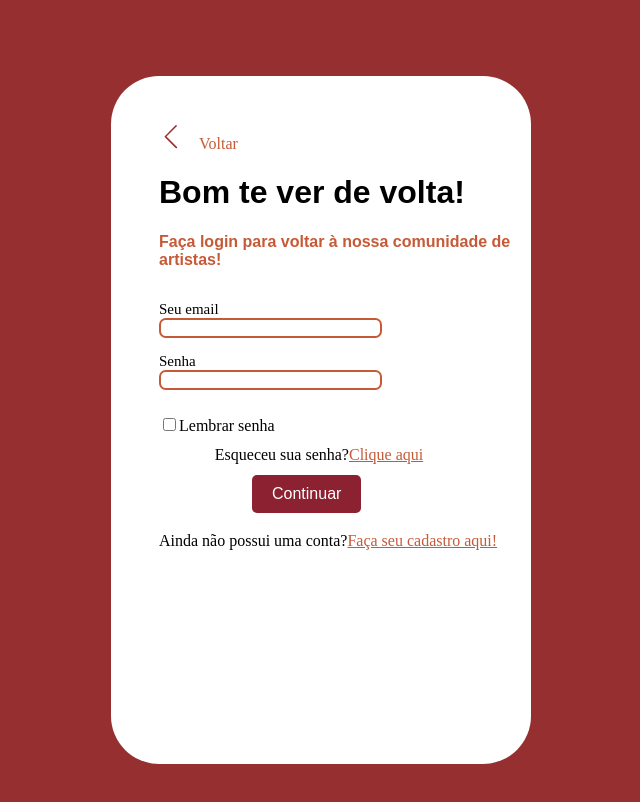
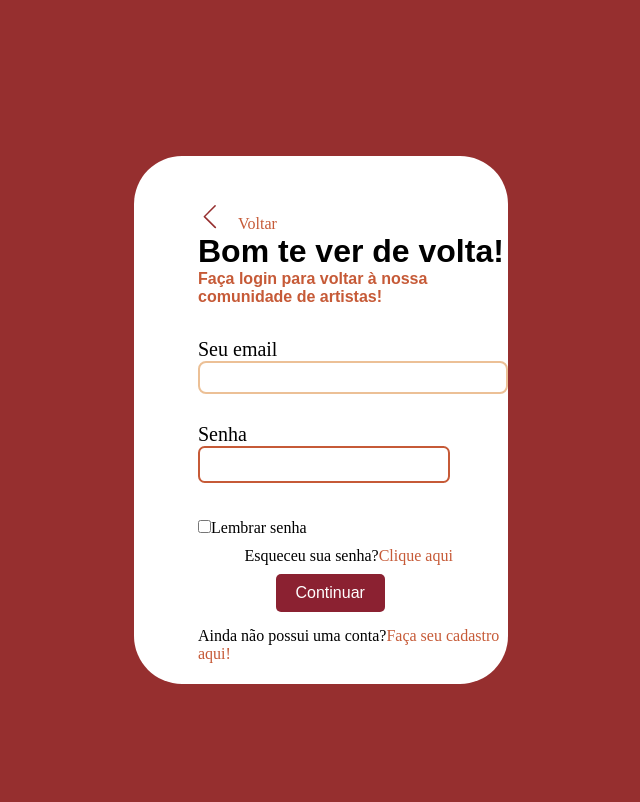
Before and after one commit to AnnaKarinaferreira/artistasSA, a React (Vite) app: page /Login in a window 1280 px wide. Shown: the top 802 px of the page, without its empty margins (319-959 px from the left). Built offline with nearby package versions, Linux system fonts and the light colour scheme.

Commit message:
up e cadastro, desafios, homes, login  eperfil arte

```diff
--- a/src/Components/Cadastro/Cadastro.css
+++ b/src/Components/Cadastro/Cadastro.css
@@ -1,134 +1,138 @@
-.geral {
-    display: flex;
-    flex-direction: column;
-    align-items: center;
-    justify-content: center;
+* {
+    padding: 0;
+    margin: 0;
+}
+.linklogin{
+    color: blue;
+}
+html, body {
+    background-color: #962F2F !important;
+    width: 100vw;
     height: 100vh;
-    padding: 20px;
-    box-shadow: 0 4px 10px rgba(0, 0, 0, 0.1);
-    background-color: #962F2F;
 }
 
-.boxcadastro {
-    background-color: aliceblue;
-    width: 35%;
-    padding-top: 2em;
-    padding-left: 1em;
-    height: 95%;
-    border-radius: 6%;
-    box-sizing: border-box;
+.linkhomel a{
+    text-decoration: none;
+    color: #F3F0ED;
+    font-size: 20px;
 }
 
-.linkvoltar {
-    text-decoration: none;
-    color: #C65A37;
-    margin-left: 1em;
+.titulo {
+    margin-top: 17px !important;
+    margin-bottom: 10px !important;
+    margin-left: 1px !important;
+    font-size: 25px;
+    font-family: Helvetica, Arial, sans-serif;
 }
 
-.titulobemvindo {
-    color: black;
+.descricao {
+    font-family: Helvetica, Arial, sans-serif;
+    font-size: 15px;
+    font-style: italic;
+    margin-bottom: 15px !important;
+    color: #C65A37;
 }
 
-.textobemvindo {
-    color: #C65A37;
-    font-size: 1em;
-    margin-bottom: 2em;
+.Conteiner {
+    margin-left: 4vh;
+    background-color: #F3F0ED;
+    width: 65vh;
+    height: fit-content;
+    padding-top: 3rem;
+    padding-bottom: 3rem;
+    border-radius: 20px;
+    margin-left: calc(40% - 140px);
+    text-align: center;
+    padding: 40px;
+    margin-top: 15em;
 }
 
-.email,
-.inputusuario,
-.numero,
-.senha,
-.confsenha {
-    margin-bottom: 2px;
+.alinhamento1 {
+    display: flex;
+    align-items: center;
+    justify-content: flex-start;
+    width: 100%;
+}
+
+.seta {
+    margin-right: 8px;
+    margin-top: 5px;
+    width: 14px;
+}
+
+.voltar{
+    font-size:  1vw;
+    color: #962F2F;
+    text-decoration: none;
+
+}
+
+.voltar, .titulo, .descricao, .input1, .input2, .input3, .input6, .recall-forget{
+    text-align: left;
+    margin: 0;
+    margin-top: 5px;
+    padding-left: 0;
+    font-size: 15px;
+}
+.BTNcontinuarCadastro {
+    border-radius: 30px;
+    width: 190px;
+    margin-top: 20px;
+    margin-bottom: 20px;
+    height: 45px;
+    text-align: center;
+    outline: none;
+    background-color: #962F2F;
+    border: none;
     font-size: 15px;
 }
 
-.inputemail,
-.inputusuario,
-.inputnumero,
-.inputsenha,
-.inputconfsenha {
-    border: 2px solid #C65A37;
-    width: 60%;
-    height: 1.5em;
-    border-radius: 0.5em;
-    margin-bottom: 1em;
-    box-sizing: border-box;
+.BTNcontinuarCadastro a{
+    text-decoration: none;
+    color: white;
 }
 
-.cadastrar {
-    background-color: #8b2131;
-    color: #fff;
-    border: none;
-    padding: 10px 20px;
-    border-radius: 1em;
-    font-size: 16px;
-    margin-top: 3%;
-    margin-left: 34%;
-    cursor: pointer;
+.signup-link{
+    display: flex;
+    flex-direction: row;
+    text-align: center;
+    justify-content: center;
+    gap: 12px;
 }
 
-@media screen and (max-width: 768px) {
-    .boxcadastro {
-        width: 80%;
-        padding-left: 2em;
-    }
-
-    .inputemail,
-    .inputusuario,
-    .inputnumero,
-    .inputsenha,
-    .inputconfsenha {
-        width: 80%;
-    }
-
-    .cadastrar {
-        margin-left: 10%;
-        width: 80%;
-        padding: 12px 20px;
-        font-size: 14px;
-    }
-
-    .titulobemvindo {
-        font-size: 1.2em;
-    }
-
-    .textobemvindo {
-        font-size: 0.9em;
-        margin-bottom: 1.5em;
-    }
+.signup-link p{
+    font-size: 15px;
+    font-weight: 400;
+    color: #000;
 }
 
-@media screen and (max-width: 480px) {
+.signup-link a:visited, .signup-link a:link{
+    font-size: 15px;
+    font-weight: 400;
+    color: #C65A37;
+}
 
-    /* Para telas menores, como smartphones */
-    .boxcadastro {
-        width: 90%;
-        padding-left: 1em;
-    }
 
-    .inputemail,
-    .inputusuario,
-    .inputnumero,
-    .inputsenha,
-    .inputconfsenha {
-        width: 90%;
-    }
+input[type="text"], input[type="email"], input[type="number"], input[type="password"] {
+    width: 100%;
+    box-sizing: border-box;
+    height: 35px;
+    border-color: #ECC096;
+    border-radius: 8px;
+    outline: none;
+    border: 2px solid #ECC096;
+    box-shadow: none;
+    background-color: transparent;
+}
 
-    .cadastrar {
-        margin-left: 5%;
-        width: 90%;
-        padding: 12px 18px;
-        font-size: 13px;
-    }
+.senhaCadastro{
+    display: flex;
+    flex-direction: row;
+    gap: 25px;
+}
 
-    .titulobemvindo {
-        font-size: 1em;
-    }
+.senhaCadastro div{
+    text-align: start;
+    width: 240px;
 
-    .textobemvindo {
-        font-size: 0.85em;
-        margin-bottom: 1em;
-    }
 }
--- a/src/Components/Desafios/Desafios.css
+++ b/src/Components/Desafios/Desafios.css
@@ -6,8 +6,14 @@
     margin-left: 3%;
     height: 15em;
     padding-top: 5em;
-    border-radius: 3em;
+    border-radius: 2em;
+
 }
+a{
+    text-decoration: none;
+    color: white;
+}
+
 .desafio1{
     background-color: #C65A37;
 }
--- a/src/Components/Home/Homes.css
+++ b/src/Components/Home/Homes.css
@@ -1,26 +1,26 @@
-body, html{
+body,
+html {
     margin: 0;
     padding: 0;
     width: 100%;
     background-color: #f3f0ed;
 }
 
-.emAlta{
+.emAlta {
     margin-left: 30px;
     margin-top: 5rem;
 }
 
-
-.desenhos{
+.desenhos {
     display: grid;
-    grid-template-columns: repeat(2, 1fr); /* Duas colunas */
-    grid-template-rows: auto auto; /* Duas linhas automáticas */
-    column-gap: 30px; /* Espaço entre colunas */
-    row-gap: 30px; /* Espaço entre linhas */
-    margin: 20px; /* Margem uniforme em todos os lados */
+    grid-template-columns: repeat(2, 1fr);
+    grid-template-rows: auto auto;
+    column-gap: 30px;
+    row-gap: 30px;
+    margin: 20px;
 }
 
-.desenho1{
+.desenho1 {
     text-align: center;
     align-items: center;
 }
@@ -30,23 +30,29 @@ body, html{
 .desenho3,
 .desenho4,
 .desenho5,
-.desenho6
-{
-    height: 300px; /* Altura fixa */
-    background-color: #C65A37; /* Cor padrão; você pode definir cores específicas para cada um */
+.desenho6 {
+    height: 350px;
+    background-color: #C65A37;
     border-radius: 40px;
 }
-.vizualizar{
-    margin-top: 5vh;
+
+.vizualizar {
+    margin-top: 3vh;
     background: none;
     width: 20vh;
     height: 5vh;
     border-color: #f3f0ed;
     border-radius: 10px;
     border-style: solid;
+    transition-duration: 0.4s;
 }
 
-.aviso{
+.vizualizar:hover {
+    background-color: #e9a28b;
+    color: rgb(0, 0, 0);
+}
+
+.aviso {
     margin-top: 20%;
     color: #f3f0ed;
     font-size: medium;
@@ -57,7 +63,7 @@ body, html{
     color: #f3f0ed;
 }
 
-.eventos div{
+.eventos div {
     max-width: 390px;
     height: 167px;
     padding-left: 28px;
@@ -73,7 +79,7 @@ body, html{
     margin-top: 4em;
 }
 
-.eventos{
+.eventos {
     display: flex;
     justify-content: left;
     gap: 2em;
@@ -82,3 +88,39 @@ body, html{
     margin-top: 5%;
     color: #f3f0ed;
 }
+
+@media (max-width: 768px) {
+    .desenhos {
+        grid-template-columns: 1fr;
+        margin: 10px;
+    }
+
+    .eventos {
+        flex-direction: column;
+        margin-left: 0;
+        align-items: center;
+    }
+
+    .eventos div {
+        max-width: 100%;
+        margin-top: 2em;
+    }
+
+    .vizualizar {
+        width: 50vh;
+        height: 7vh;
+
+    }
+}
+
+@media (max-width: 480px) {
+    .emAlta {
+        margin-left: 15px;
+
+    }
+
+    .aviso {
+        font-size: small;
+
+    }
+}
--- a/src/Components/Login/Login.css
+++ b/src/Components/Login/Login.css
@@ -1,4 +1,4 @@
-.geral{
+.geral {
     display: flex;
     flex-direction: column;
     align-items: center;
@@ -9,68 +9,56 @@
     background-color: #962F2F;
 }
 
-.linkvoltar{
+.linkvoltar {
     text-decoration: none;
     color: #C65A37;
     margin-left: 1em;
 }
 
-.titulobemvindo{
+.titulobemvindo {
     color: black;
 }
 
-.textobemvindo{
+.textobemvindo {
     color: #C65A37;
     font-size: 1em;
     margin-bottom: 2em;
 }
 
-.boxlogin{
+.boxlogin {
     background-color: rgb(255, 255, 255);
-    width: 30%;
-    height: 80%;
-    padding-left: 3em;
+    width: 25%;
+    height: 60%;
+    padding-left: 4em;
     padding-top: 3em;
     border-radius: 3em;
 }
 
+/* Parte dos inputs aqui */
+.email, .senha {
+    margin-bottom: 2px;
+    font-size: 20px !important;
+}
 
-/*parte dos inputs aqui*/
-.email{
-    margin-bottom: 2px;
-    font-size: 20px;
-}
-.inputemail{
+.inputemail, .inputsenha {
     border: 2px solid #C65A37;
-    width: 80%;
-    height: 1.5em;
-    border-radius:0.5em;
+    width: 80%; /* Altere aqui para mudar a largura */
+    height: 2.5em !important; /* Altere aqui para mudar a altura */
+    border-radius: 0.5em;
     margin-bottom: 2em;
 }
 
-.senha{
-    margin-bottom: 2px;
-    font-size: 20px;
+.lembrarsenha {
+    margin-top: 3%;
+    margin-bottom: 3%;
 }
 
-.inputsenha{
-    border: 2px solid #C65A37;
-    width: 80%;
-    height: 1.5em;
-    border-radius:0.5em;
-}
-
-.lembrarsenha{
-    margin-top: 3%;
-    margin-bottom:3% ;
-}
-
-.esqueceusenha{
+.esqueceusenha {
     margin-left: 15%;
     margin-bottom: 3%;
 }
 
-.continuar{
+.continuar {
     background-color: #8b2131;
     color: #fff;
     border: none;
@@ -81,11 +69,41 @@
     margin-bottom: 5%;
 }
 
-.textocontinuar{
+.textocontinuar {
     text-decoration: none;
     color: #fff;
 }
+
 .linkcadastro,
-.linkrecuperar{
+.linkrecuperar {
     color: #C65A37;
 }
+
+/* Media Queries para Responsividade */
+@media (max-width: 768px) {
+    .boxlogin {
+        width: 80%; /* Aumenta a largura em telas menores */
+        height: auto; /* Permite que a altura se ajuste automaticamente */
+        padding: 2em; /* Reduz o padding */
+    }
+
+    .inputemail, .inputsenha {
+        width: 90%; /* Aumenta a largura dos inputs em telas menores */
+        height: 2em; /* Ajusta a altura */
+    }
+
+    .continuar {
+        margin-left: 10%; /* Ajusta a margem em telas menores */
+        width: 80%; /* Aumenta a largura do botão */
+    }
+}
+
+@media (max-width: 480px) {
+    .boxlogin {
+        padding: 1.5em; /* Ajusta o padding para telas muito pequenas */
+    }
+
+    .inputemail, .inputsenha {
+        height: 1.8em; /* Ajusta a altura para telas muito pequenas */
+    }
+}
--- a/src/Components/Login/Login.jsx
+++ b/src/Components/Login/Login.jsx
@@ -18,7 +18,7 @@ const handleSubmit=(event) => {
         <>
         <div className='geral'>
             <div className='boxlogin'>
-            <form onSubmit={handleSubmit} >
+            <form onSubmit={handleSubmit}  >
                 <div>
                     <img src={voltar} alt="" />
                     <a href="/"  className='linkvoltar'>Voltar</a>
--- a/src/Components/Perfilartista/PerfilArt.css
+++ b/src/Components/Perfilartista/PerfilArt.css
@@ -1,22 +1,27 @@
+
+.geralartistas{
+
+}
 
 .perfilartistacorpo{
     margin-left: 3%;
-    margin-top: 10%;
+    margin-top: 7%;
     width: 30%;
+    padding-left: 1%;
     padding-right: 3%;
     padding-top: 1em;
     padding-bottom: 1em;
     background-color: rgb(221, 221, 160);
 }
 .imgUser{
-    margin-left: 2em;
+    margin-left: 6em;
 }
 .nomeart{
-    margin-left: 3em;
+    margin-left: 6em;
 }
 .user{
     opacity: 0.5;
-    margin-left: 9.5em;
+    margin-left: 13em;
 }
 
 
--- a/src/Components/Perfilartista/PerfilArt.jsx
+++ b/src/Components/Perfilartista/PerfilArt.jsx
@@ -14,9 +14,10 @@ const PerfilArt = () => {
   return (
     <>
       <HeaderLog></HeaderLog>
+      <div className="geralartistas">
       <div className="perfilartistacorpo">
         <div className="elementosalinhar">
-          <div>
+
           <div>
             <img src={user} alt="user" className="imgUser" />
             <h2 className="nomeart">Nome do artista</h2>
@@ -31,7 +32,6 @@ const PerfilArt = () => {
             <div className="alinha2">
               <img src={map} className="map" /> <p>Endereço</p>
             </div>
-
             <p>
               Nascido em uma cidade costeira, desenvolvi uma paixão pela
               pintura, explorando a natureza ao <br />
@@ -51,6 +51,12 @@ const PerfilArt = () => {
                 <img src={threads} className="linha1" />
               </div>
             </div>
+            <div className="interesses">
+              <p className="interesse">Interesse em:</p>
+              <button>Freelance</button>
+              <button>Contrato</button>
+              <button>CLT</button>
+            </div>
           </div>
         </div>
       </div>
```
Also changed, not shown: src/Components/Cadastro/Cadastro.jsx (+24 -26 lines). Lines whose indentation alone changed are shown as unchanged.
